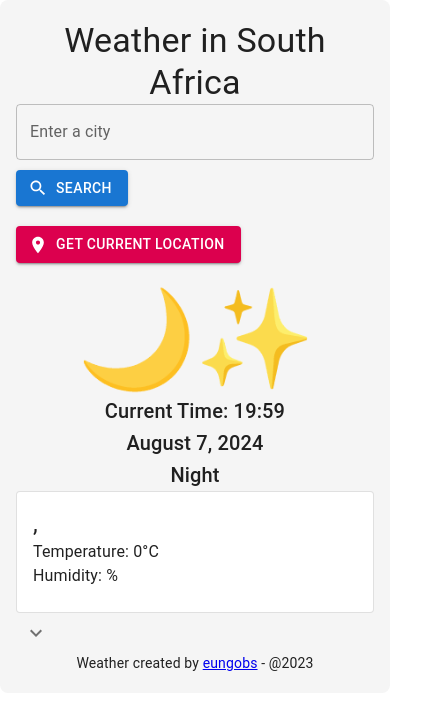
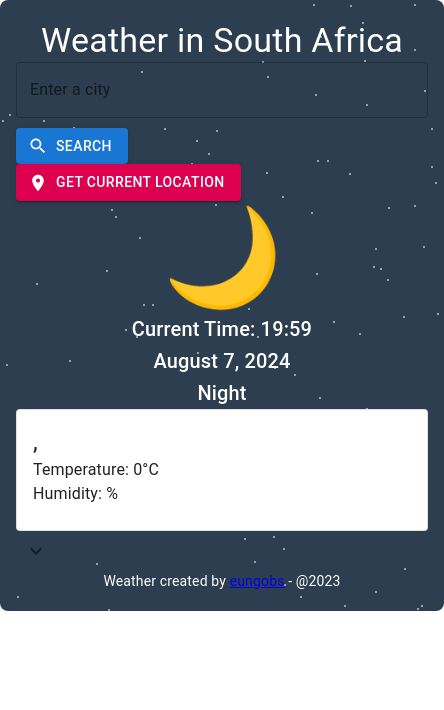
Before and after one commit to eungobs/ReactJs-new-projects, a React (Create React App) app: page / in a window 390 px wide. Shown: the top 710 px of the page, 444 px wide, since content can reach past the window. Built offline with nearby package versions, Linux system fonts and the light colour scheme.

Commit message:
responsiveCSS

```diff
--- a/src/WeatherApp.css
+++ b/src/WeatherApp.css
@@ -2,19 +2,101 @@
   display: flex;
   flex-direction: column;
   align-items: center;
-  padding: 20px;
-  background-color: #f5f5f5;
+  padding: 40px; /* Adjust padding as needed */
   border-radius: 8px;
+  transition: background-color 0.5s;
+  width: 1460px; /* Fixed width of 1460px */
+  margin: 0 auto; /* Center the container */
+  position: relative; /* For positioning stars */
+  box-sizing: border-box; /* Include padding in width calculation */
 }
 
-.city-input {
-  margin-bottom: 20px;
+/* Day and night styles */
+.weather-container.day {
+  background-color: #87ceeb; /* Light blue for day */
+  width: 1460px;
+  color: #000; /* Black text for day */
 }
 
-.current-location {
-  margin-bottom: 20px;
+.weather-container.night {
+  background-color: #2c3e50; /* Dark blue for night */
+  width: 1460px;
+  color: #fff; /* White text for night */
+  position: relative; /* For positioning stars */
 }
 
-.card {
+/* Moon icon color */
+.moon-icon {
+  color: #b0c4de; /* Grey color for moon */
+}
+
+/* Stars effect */
+.stars {
+  position: absolute;
+  top: 0;
+  left: 0;
   width: 100%;
+  height: 100%;
+  background: transparent;
+  overflow: hidden;
 }
+
+.star {
+  position: absolute;
+  width: 2px;
+  height: 2px;
+  background: white;
+  border-radius: 50%;
+  animation: blink 1.5s infinite alternate;
+}
+
+@keyframes blink {
+  0% {
+    opacity: 0.2;
+  }
+  100% {
+    opacity: 1;
+  }
+}
+
+/* Media Queries for Responsiveness */
+
+/* Extra small devices (phones, 340px and down) */
+@media (max-width: 340px) {
+  .weather-container {
+    padding: 10px; /* Reduce padding for very small screens */
+    width: 100vw; /* Full viewport width */
+  }
+}
+
+/* Small devices (phones, 480px and down) */
+@media (min-width: 341px) and (max-width: 480px) {
+  .weather-container {
+    padding: 20px; /* Reduce padding for small screens */
+    width: 100vw; /* Full viewport width */
+  }
+}
+
+/* Medium devices (tablets, 740px and down) */
+@media (min-width: 481px) and (max-width: 740px) {
+  .weather-container {
+    padding: 30px; /* Adjust padding for medium screens */
+    width: 100vw; /* Full viewport width */
+  }
+}
+
+/* Large devices (desktops, 1200px and down) */
+@media (min-width: 741px) and (max-width: 1200px) {
+  .weather-container {
+    padding: 40px; /* Standard padding for larger screens */
+    width: 100vw; /* Full viewport width */
+  }
+}
+
+/* Extra large devices (desktops larger than 1200px) */
+@media (min-width: 1201px) {
+  .weather-container {
+    padding: 40px; /* Standard padding for extra large screens */
+    width: 1460px; /* Fixed width of 1460px */
+  }
+}
--- a/src/WeatherApp.js
+++ b/src/WeatherApp.js
@@ -78,7 +78,7 @@ const WeatherApp = () => {
           return '🌤️';
       }
     } else {
-      return '🌙✨';
+      return <span className="moon-icon">🌙</span>;
     }
   };
 
@@ -86,8 +86,19 @@ const WeatherApp = () => {
     return isDay ? 'Day' : 'Night';
   };
 
+  const generateStars = () => {
+    const stars = [];
+    for (let i = 0; i < 100; i++) {
+      const top = Math.random() * 100;
+      const left = Math.random() * 100;
+      stars.push(<div key={i} className="star" style={{ top: `${top}%`, left: `${left}%` }}></div>);
+    }
+    return stars;
+  };
+
   return (
-    <Container component="main" maxWidth="xs" className="weather-container">
+    <Container component="main" maxWidth="xs" className={`weather-container ${isDay ? 'day' : 'night'}`}>
+      {!isDay && <div className="stars">{generateStars()}</div>}
       <Typography variant="h4" align="center">Weather in South Africa</Typography>
       <div className="city-input">
         <TextField
```
Also changed, not shown: src/App.js (line endings or trailing spaces).
